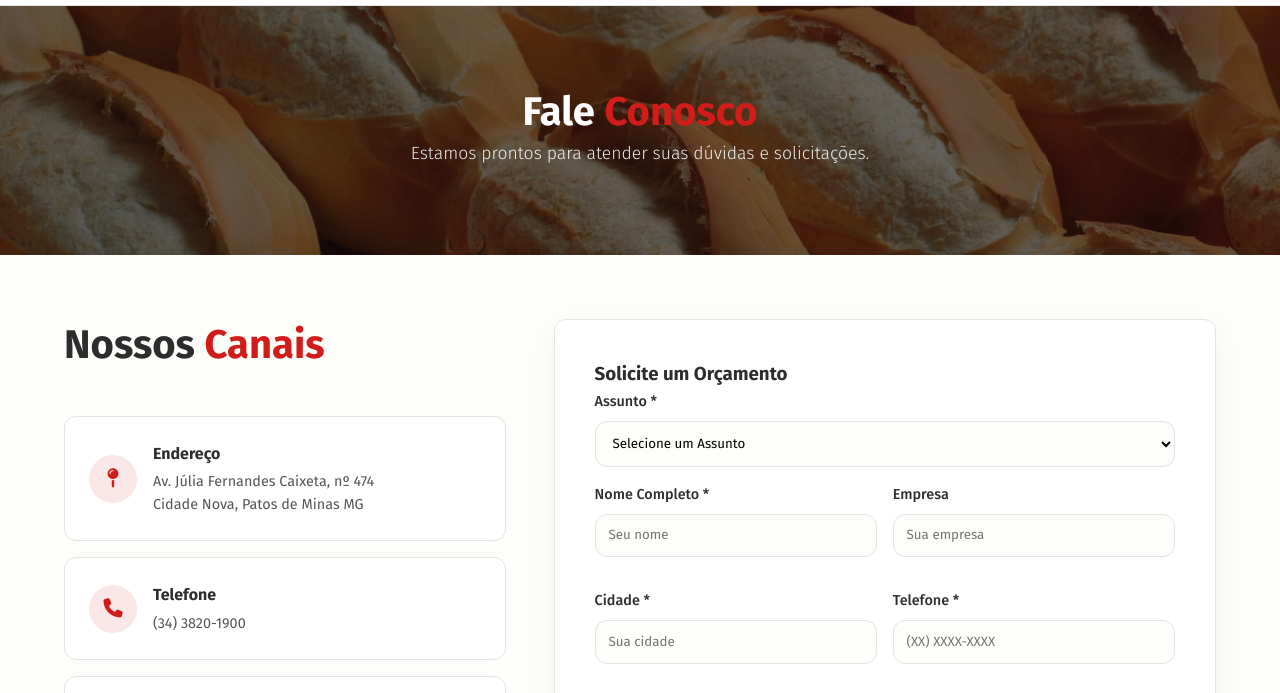
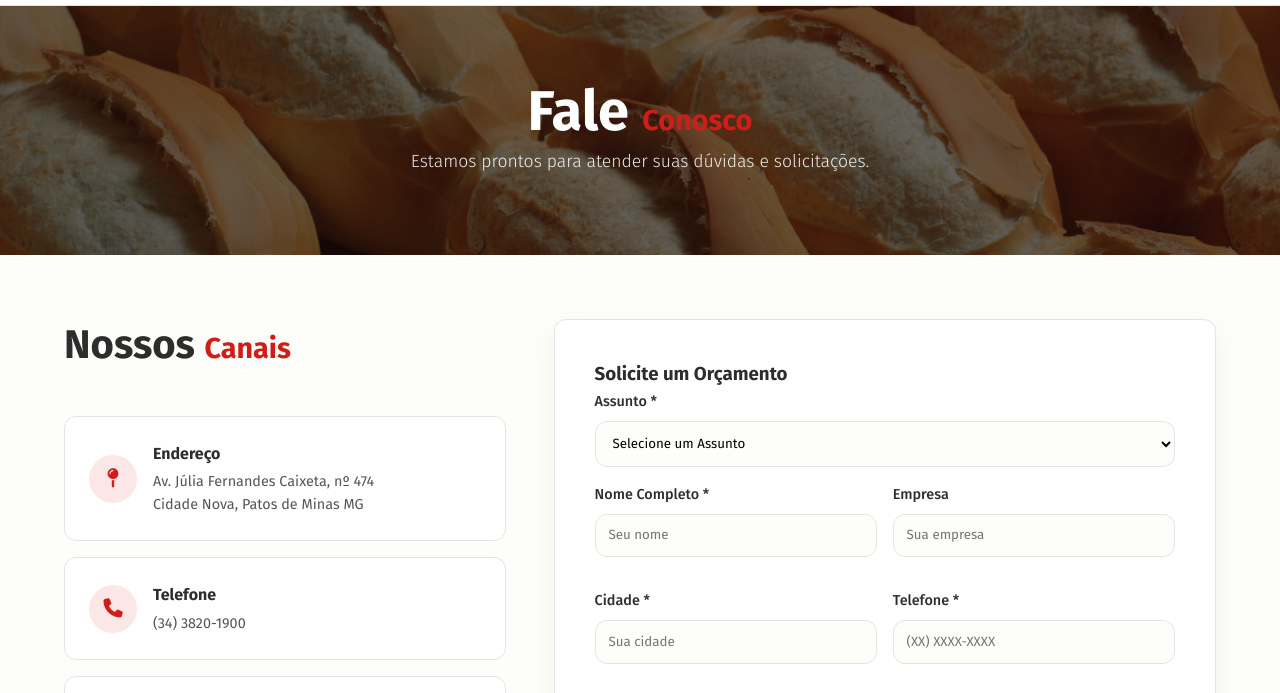
Before and after one commit to lauramarques-boop/panattos-website, a plain HTML site: page html/contato.html in a window 1280 px wide. Shown: the part 75-768 px from the top of the page. Drawn offline with Linux system fonts and the light colour scheme.

Commit message:
Update contato.css

```diff
--- a/css/contato.css
+++ b/css/contato.css
@@ -86,6 +86,7 @@
         min-height: 300px;
     }
 
-    .titulo-hero, .titulo-destaque {font-size: 2.5rem;}
+    .titulo-hero {font-size: 3.5rem;}
+    .titulo-secao {font-size: 2.5rem;}
 
 }
```
